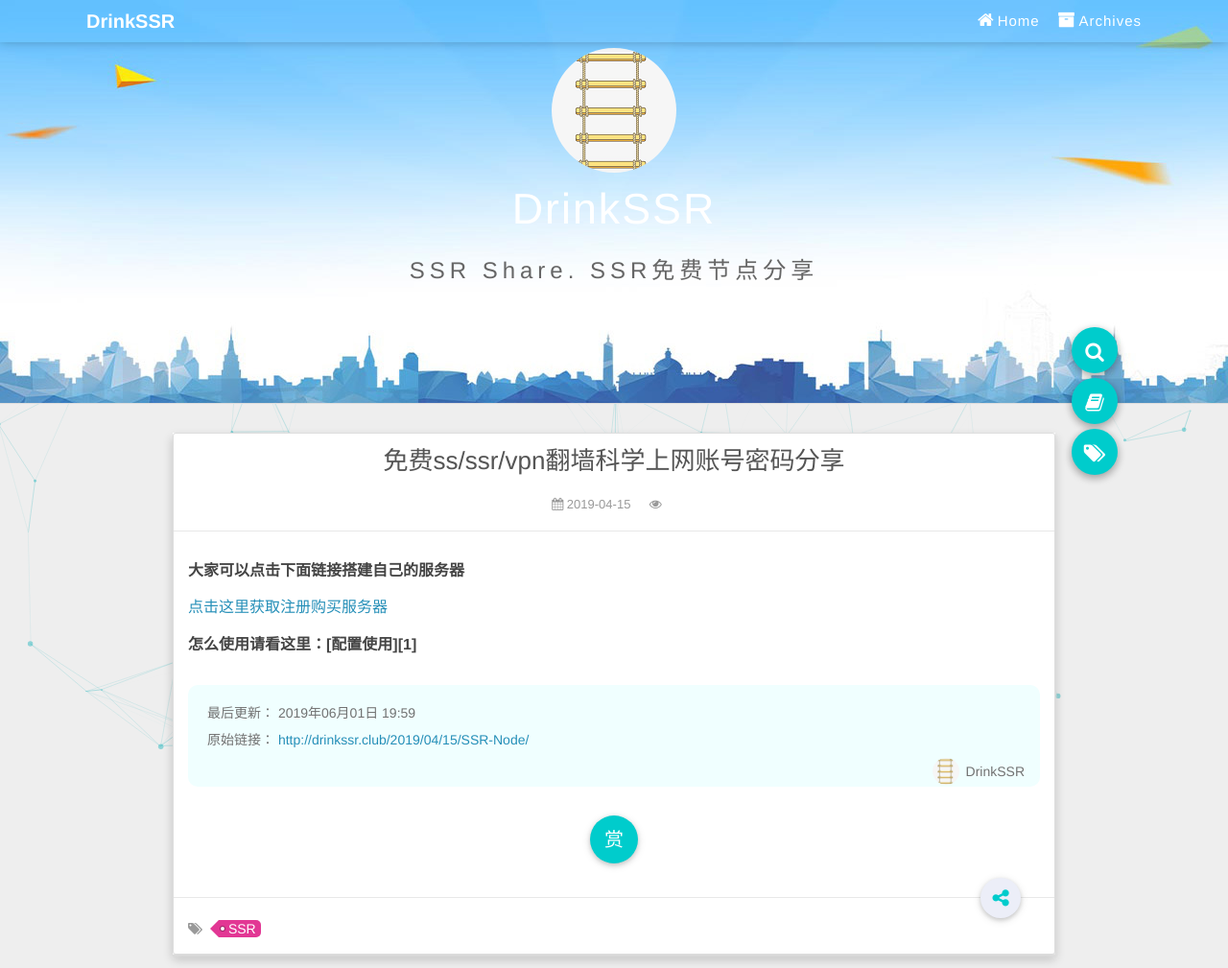
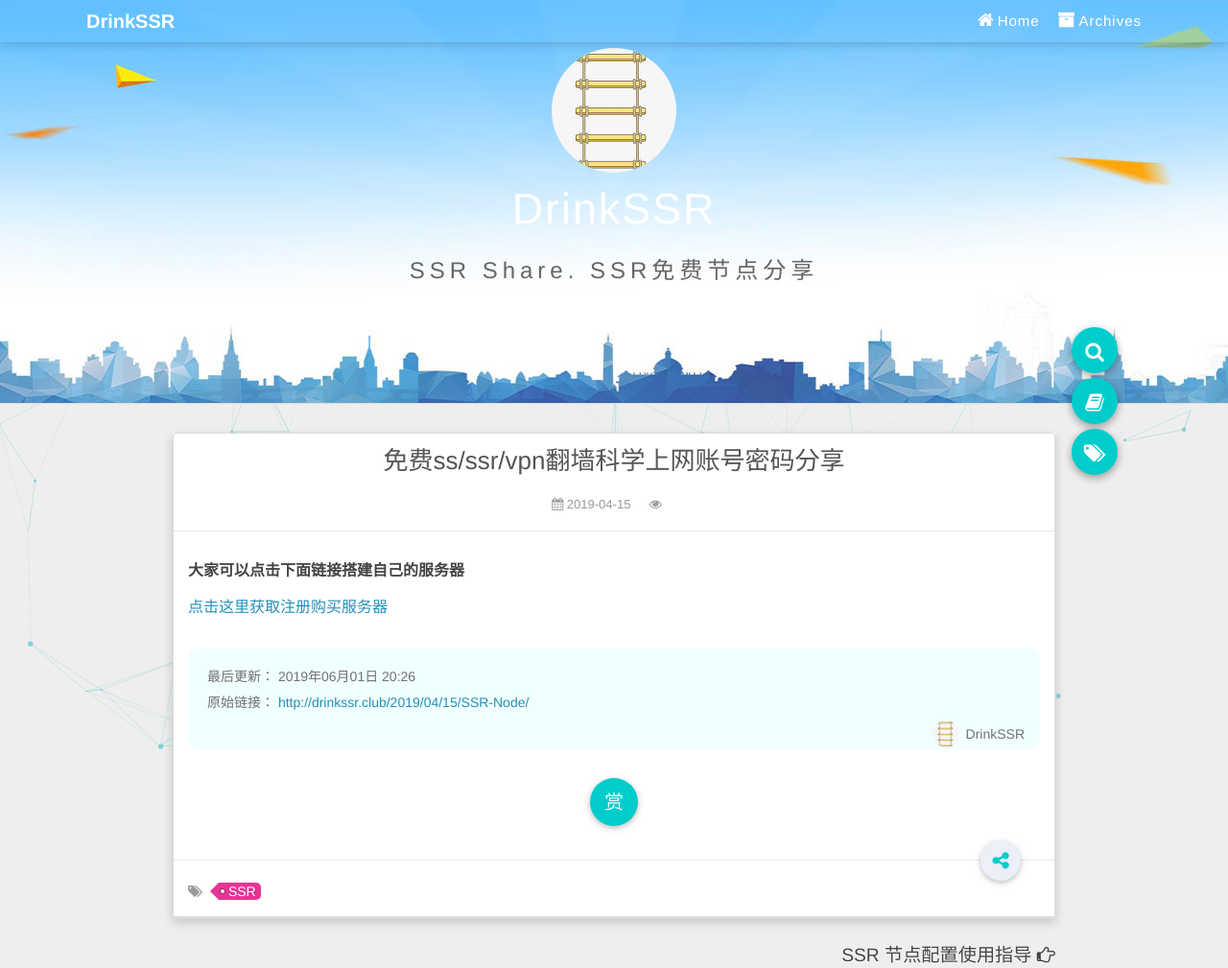
Before and after one commit to DreamerLS1994/DreamerLS1994.github.io, a plain HTML site: page 2019/04/15/SSR-Node/index.html in a window 1280 px wide. Shown: the top 1009 px of the page at 96% size. Drawn offline with nearby package versions, Linux system fonts and the light colour scheme; some packages are replaced by stand-ins of ours; a script that the page names is missing.

Commit message:
Site updated: 2019-06-01 20:26:27

```diff
--- a/2019/04/15/SSR-Node/index.html
+++ b/2019/04/15/SSR-Node/index.html
@@ -10,18 +10,18 @@
 
     <meta name="keywords" content="free ssr,freevpn,vpn,ssr,ssr节点,蓝灯,梯子,翻墙,免费ss,免费ssr,免费vpn,免费翻墙,安卓 翻墙,ipad 翻墙,windows翻墙,vpn翻墙教程,如何翻墙上网,ssr账号购买,翻墙软件下载">
 
-  <meta name="description" content="大家可以点击下面链接搭建自己的服务器 点击这里获取注册购买服务器 怎么使用请看这里：[配置使用][1]">
+  <meta name="description" content="大家可以点击下面链接搭建自己的服务器 点击这里获取注册购买服务器">
 <meta name="keywords" content="SSR">
 <meta property="og:type" content="article">
 <meta property="og:title" content="免费ss&#x2F;ssr&#x2F;vpn翻墙科学上网账号密码分享">
 <meta property="og:url" content="http://drinkssr.club/2019/04/15/SSR-Node/index.html">
 <meta property="og:site_name" content="Drink SSR">
-<meta property="og:description" content="大家可以点击下面链接搭建自己的服务器 点击这里获取注册购买服务器 怎么使用请看这里：[配置使用][1]">
+<meta property="og:description" content="大家可以点击下面链接搭建自己的服务器 点击这里获取注册购买服务器">
 <meta property="og:locale" content="default">
-<meta property="og:updated_time" content="2019-06-01T11:59:43.109Z">
+<meta property="og:updated_time" content="2019-06-01T12:26:06.976Z">
 <meta name="twitter:card" content="summary">
 <meta name="twitter:title" content="免费ss&#x2F;ssr&#x2F;vpn翻墙科学上网账号密码分享">
-<meta name="twitter:description" content="大家可以点击下面链接搭建自己的服务器 点击这里获取注册购买服务器 怎么使用请看这里：[配置使用][1]">
+<meta name="twitter:description" content="大家可以点击下面链接搭建自己的服务器 点击这里获取注册购买服务器">
 
 
     <link rel="icon" href="/favicon.ico">
@@ -137,11 +137,10 @@
 
             <p><strong>大家可以点击下面链接搭建自己的服务器</strong></p>
 <p><a href="https://www.vultr.com/?ref=8025055-4F" title="点击这里获取注册购买服务器" target="_blank" rel="noopener">点击这里获取注册购买服务器</a></p>
-<p><strong>怎么使用请看这里：[配置使用][1]</strong></p>
 
             <div class="post-copyright">
     <div class="content">
-        <p>最后更新： 2019年06月01日 19:59</p>
+        <p>最后更新： 2019年06月01日 20:26</p>
         <p>原始链接： <a class="post-url" href="/2019/04/15/SSR-Node/" title="免费ss/ssr/vpn翻墙科学上网账号密码分享">http://drinkssr.club/2019/04/15/SSR-Node/</a></p>
         <footer>
             <a href="http://drinkssr.club">
--- a/content.json
+++ b/content.json
@@ -1 +1 @@
-{"meta":{"title":"Drink SSR","subtitle":null,"description":"SSR Share. Let's Drink SSR!","author":"DrinkSSR","url":"http://drinkssr.club","root":"/"},"pages":[],"posts":[{"title":"免费ss/ssr/vpn翻墙科学上网账号密码分享","slug":"SSR-Node","date":"2019-04-15T12:24:06.000Z","updated":"2019-06-01T11:59:43.109Z","comments":true,"path":"2019/04/15/SSR-Node/","link":"","permalink":"http://drinkssr.club/2019/04/15/SSR-Node/","excerpt":"","text":"大家可以点击下面链接搭建自己的服务器 点击这里获取注册购买服务器 怎么使用请看这里：[配置使用][1]","categories":[],"tags":[{"name":"SSR","slug":"SSR","permalink":"http://drinkssr.club/tags/SSR/"}],"author":"DrinkSSR"},{"title":"SSR 节点配置使用指导","slug":"SSR-Config","date":"2019-04-13T12:24:06.000Z","updated":"2019-04-13T12:53:08.971Z","comments":true,"path":"2019/04/13/SSR-Config/","link":"","permalink":"http://drinkssr.club/2019/04/13/SSR-Config/","excerpt":"","text":"SSR节点 客户端设置 SSR是啥呢，各位自己搜。怎么设置呢？！搞起！请大家玩的时候遵守当地法律。 一、windows版本下载windows客户端，双击打开： 手动设置好服务器ip、端口、密码、加密方式等等等，点击确定就好！起飞！！ 其他的设置，各位自己研究~ 二、安卓版本下载APK安装后点击打开 1、比较麻烦，手动设置。如下图，填写相关信息： 群组名称: 随便写个 配置名称: 随便写个 服务器: 服务器端设置的ip 远端端口: 服务器端设置好的端口 本地端口: 默认 密码: 服务器端设置的密码 加密方式: 服务器端设置的加密方式 协议: 服务器设置的协议 协议参数: 一般无需设置 混淆方式: 服务器设置的混淆方式 混淆参数: 可以不填 2、复制SSR链接，直接点击软件右下方的 +，选择从剪切板导入即可。SSR链接比如说这种：1ssr://NDUuNzcuMTU3LjEyMjo5OTk5OmF1d***********4X21kNTphZXMtMTI4LWN0cjpwbGFpbjpjV2wxYTNWdU5qWTI 剩下的链接就可以了，学习资料搞起！","categories":[],"tags":[{"name":"SSR","slug":"SSR","permalink":"http://drinkssr.club/tags/SSR/"}],"author":"DrinkSSR"}]}
+{"meta":{"title":"Drink SSR","subtitle":null,"description":"SSR Share. Let's Drink SSR!","author":"DrinkSSR","url":"http://drinkssr.club","root":"/"},"pages":[],"posts":[{"title":"免费ss/ssr/vpn翻墙科学上网账号密码分享","slug":"SSR-Node","date":"2019-04-15T12:24:06.000Z","updated":"2019-06-01T12:26:06.976Z","comments":true,"path":"2019/04/15/SSR-Node/","link":"","permalink":"http://drinkssr.club/2019/04/15/SSR-Node/","excerpt":"","text":"大家可以点击下面链接搭建自己的服务器 点击这里获取注册购买服务器","categories":[],"tags":[{"name":"SSR","slug":"SSR","permalink":"http://drinkssr.club/tags/SSR/"}],"author":"DrinkSSR"},{"title":"SSR 节点配置使用指导","slug":"SSR-Config","date":"2019-04-13T12:24:06.000Z","updated":"2019-04-13T12:53:08.971Z","comments":true,"path":"2019/04/13/SSR-Config/","link":"","permalink":"http://drinkssr.club/2019/04/13/SSR-Config/","excerpt":"","text":"SSR节点 客户端设置 SSR是啥呢，各位自己搜。怎么设置呢？！搞起！请大家玩的时候遵守当地法律。 一、windows版本下载windows客户端，双击打开： 手动设置好服务器ip、端口、密码、加密方式等等等，点击确定就好！起飞！！ 其他的设置，各位自己研究~ 二、安卓版本下载APK安装后点击打开 1、比较麻烦，手动设置。如下图，填写相关信息： 群组名称: 随便写个 配置名称: 随便写个 服务器: 服务器端设置的ip 远端端口: 服务器端设置好的端口 本地端口: 默认 密码: 服务器端设置的密码 加密方式: 服务器端设置的加密方式 协议: 服务器设置的协议 协议参数: 一般无需设置 混淆方式: 服务器设置的混淆方式 混淆参数: 可以不填 2、复制SSR链接，直接点击软件右下方的 +，选择从剪切板导入即可。SSR链接比如说这种：1ssr://NDUuNzcuMTU3LjEyMjo5OTk5OmF1d***********4X21kNTphZXMtMTI4LWN0cjpwbGFpbjpjV2wxYTNWdU5qWTI 剩下的链接就可以了，学习资料搞起！","categories":[],"tags":[{"name":"SSR","slug":"SSR","permalink":"http://drinkssr.club/tags/SSR/"}],"author":"DrinkSSR"}]}
```
Also changed, not shown: index.html (+0 -1 lines).
